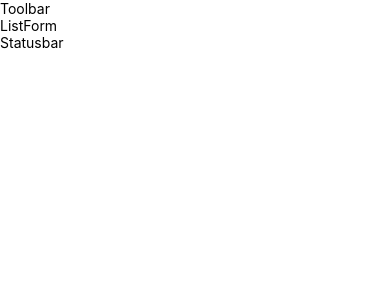
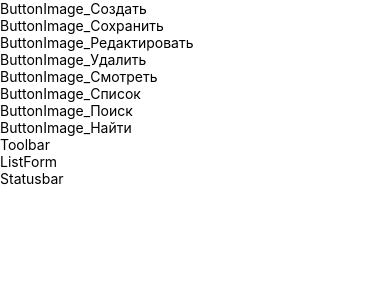
Before and after one commit to cap-cross/jepria-react-native, a React Native app: screen / in a window 390 px wide. Shown: the top 300 px of the page. Built offline with nearby package versions, Linux system fonts and the light colour scheme.

Commit message:
feat: подключение заглушек кнопок

```diff
--- a/src/view/ReactApp.js
+++ b/src/view/ReactApp.js
@@ -12,7 +12,7 @@ const ReactApp = function (props) {
 
   return (
     <View>
-      {/* <Toolbar
+      <Toolbar
         workstate={workstate}
         actions={{
           add: props.add,
@@ -25,7 +25,7 @@ const ReactApp = function (props) {
           view: props.viewDetails,
           list: props.viewList,
         }}
-      /> */}
+      />
       <Text>
         Toolbar
       </Text>
--- a/src/view/cap/toolbar/ButtonImage.js
+++ b/src/view/cap/toolbar/ButtonImage.js
@@ -5,7 +5,7 @@ export default function(props) {
   return (
     <View>
       <Text>
-        ButtonImage
+        ButtonImage_{props.alt}
       </Text>
     </View>
   );
--- a/src/view/cap/toolbar/Buttons.js
+++ b/src/view/cap/toolbar/Buttons.js
@@ -1,4 +1,5 @@
 import React from 'react';
+import {Text} from 'react-native';
 import ToolbarButton from '../../toolbar/ToolbarButton';
 import ButtonImage from './ButtonImage';
 import {Workstate} from '../../../state/cap/workstate';
@@ -74,9 +75,12 @@ const ListButton = (props) => {
   const isDisabled = !(workstate === Workstate.ADD ||
                        workstate === Workstate.EDIT ||
                        workstate === Workstate.VIEW_DETAILS);
+                       const className = isDisabled ? "disabled" : "enabled"
 
   return (
-      <ToolbarButton disabled={isDisabled} onClick={props.onClick}>Список</ToolbarButton>
+      <ToolbarButton disabled={isDisabled} onClick={props.onClick}>
+        <ButtonImage src="./toolbar/list.png" alt="Список" className={className}/>
+      </ToolbarButton>
   );
 };
 
@@ -95,9 +99,12 @@ const SearchButton = (props) => {
 const FindButton = (props) => {
   const workstate = props.workstate;
   const isDisabled = (workstate) => !(workstate === Workstate.SEARCH);
+  const className = isDisabled ? "disabled" : "enabled"
 
   return (
-      <ToolbarButton disabled={isDisabled(workstate)} onClick={props.onClick}>Найти</ToolbarButton>
+      <ToolbarButton disabled={isDisabled(workstate)} onClick={props.onClick}>
+        <ButtonImage src="./toolbar/find.png" alt="Найти" className={className}/>
+      </ToolbarButton>
   );
 };
 
--- a/src/view/cap/toolbar/Toolbar.js
+++ b/src/view/cap/toolbar/Toolbar.js
@@ -1,4 +1,5 @@
 import React from 'react';
+import {View} from 'react-native';
 import {AddButton, SaveButton, EditButton, ViewButton, ListButton, SearchButton, FindButton, DeleteButton} from '.';
 
 export default function(props) {
@@ -6,7 +7,7 @@ export default function(props) {
   const wrkst = props.workstate;
 
   return (
-    <div className="jepRia-ToolBar">
+    <View className="jepRia-ToolBar">
       <AddButton workstate={wrkst} onClick={actions.add}/>
       <SaveButton workstate={wrkst} onClick={actions.save}/>
       <EditButton workstate={wrkst} onClick={actions.edit}/>
@@ -15,6 +16,6 @@ export default function(props) {
       <ListButton workstate={wrkst} onClick={actions.list}/>
       <SearchButton workstate={wrkst} onClick={actions.search}/>
       <FindButton workstate={wrkst} onClick={actions.find}/>
-    </div>
+    </View>
   );
 };
--- a/src/view/toolbar/ToolbarButton.js
+++ b/src/view/toolbar/ToolbarButton.js
@@ -1,4 +1,5 @@
 import React from 'react';
+import {View} from 'react-native';
 
 const style = {
   backgroundColor: 'transparent',
@@ -13,8 +14,11 @@ export default function(props) {
   }
 
   return (
-    <button onClick={handleClick} disabled={props.disabled} style={style}>
+    // <button onClick={handleClick} disabled={props.disabled} style={style}>
+    //   {props.children}
+    // </button>
+    <View onClick={handleClick} disabled={props.disabled} style={style}>
       {props.children}
-    </button>
-  );
+    </View>
+);
 };
```
